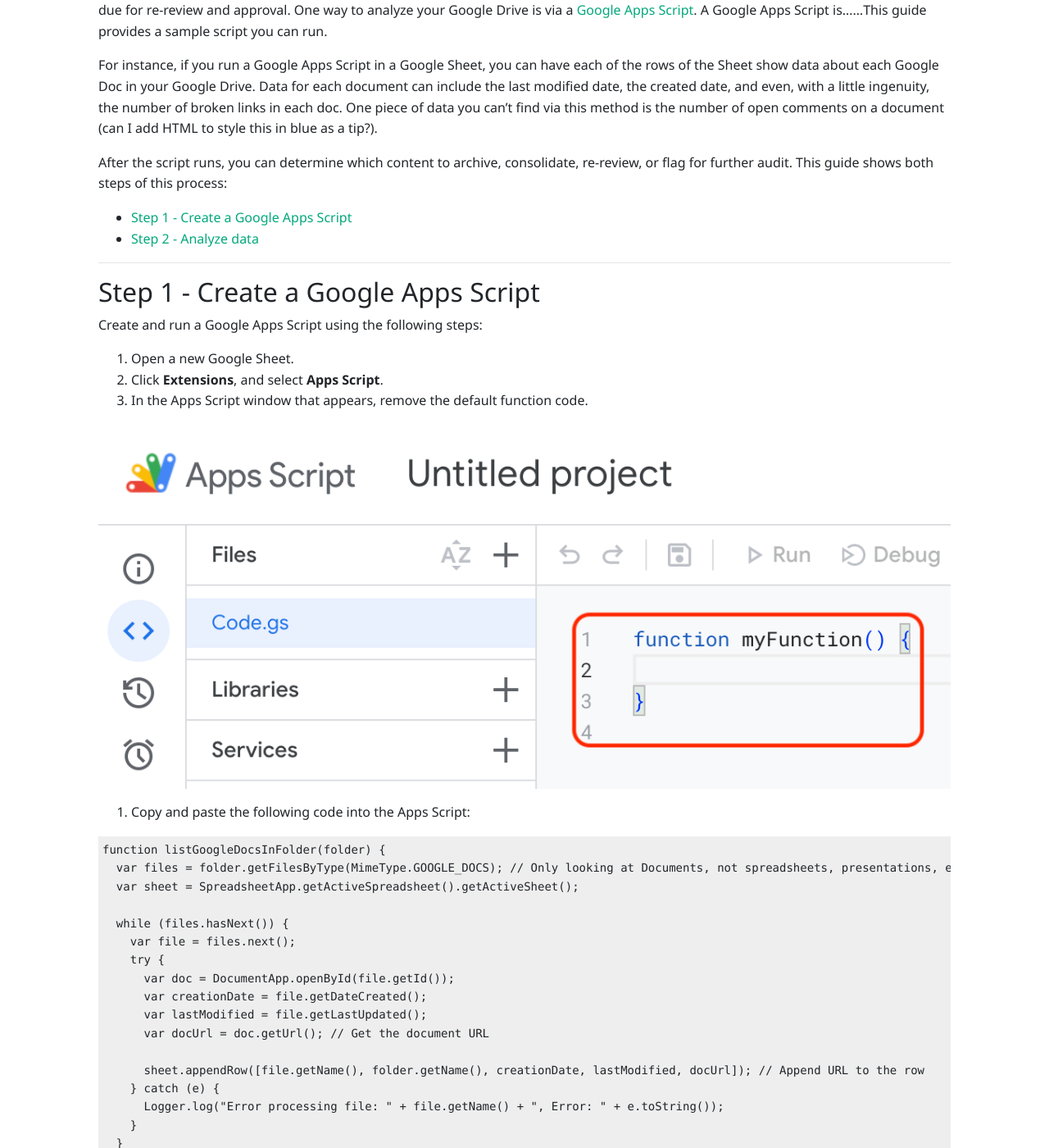
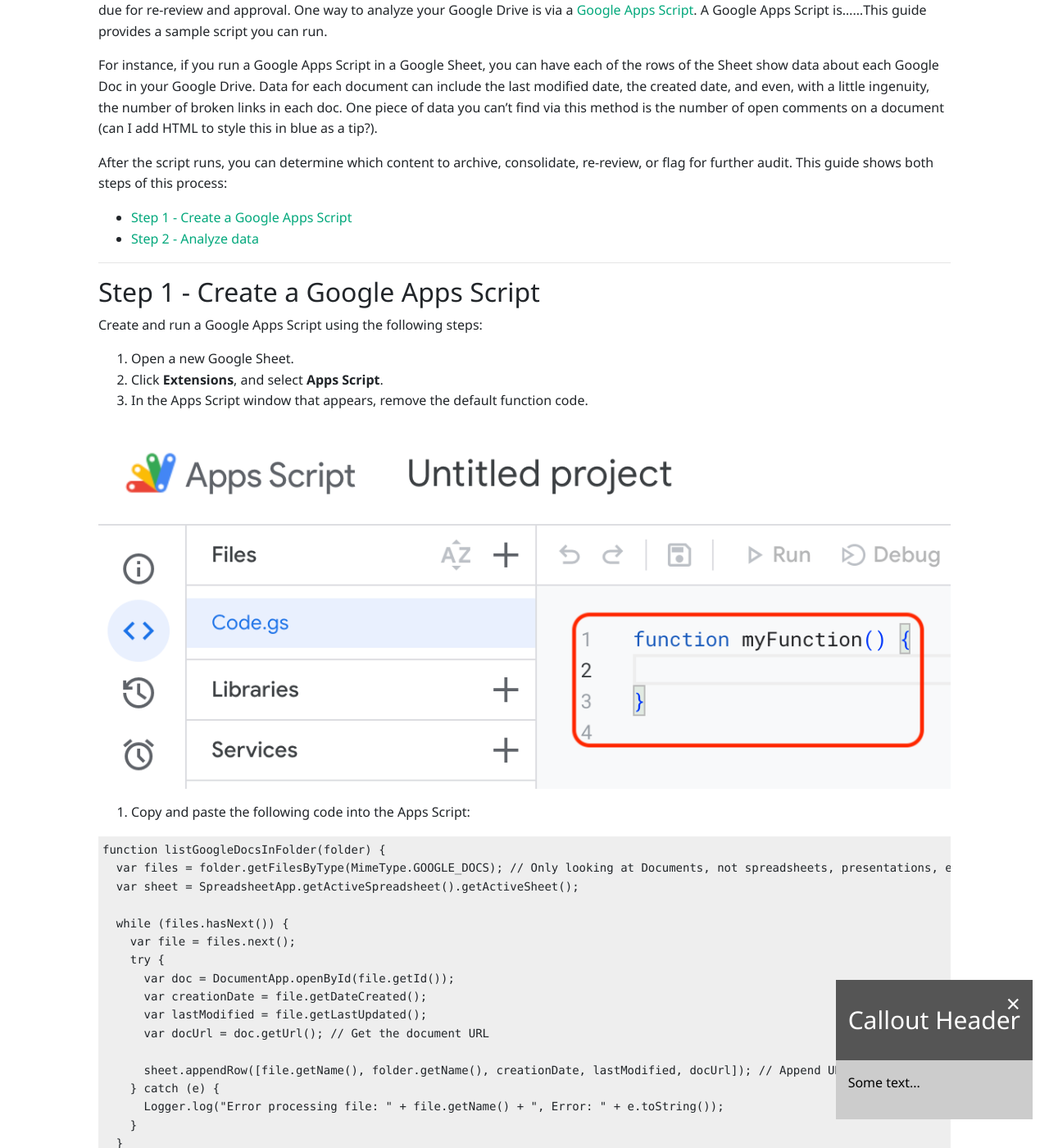
Before and after one commit to stumblefiend/jeremy.pugh, a Jekyll site: the page built from assets/scripts/google-drive-content-review.md, in a window 1280 px wide and 1400 px high, scrolled down 435 px. Shown: the whole window at 82% size. Built offline with Jekyll 4.4.1, drawn with Linux system fonts in a browser that asks for light colours; nearby versions of some CDN libraries; our own code applies the rules of GitHub Pages for plain Markdown files.

Commit message:
Update theme.css

```diff
--- a/assets/css/theme.css
+++ b/assets/css/theme.css
@@ -1,6 +1,40 @@
 /*!
  * Mundana Jekyll Theme (https://www.wowthemes.net/mundana-jekyll-theme/)
  */
+
+/* Callout box - fixed position at the bottom of the page */
+.callout {
+  position: fixed;
+  bottom: 35px;
+  right: 20px;
+  margin-left: 20px;
+  max-width: 300px;
+}
+
+/* Callout header */
+.callout-header {
+  padding: 25px 15px;
+  background: #555;
+  font-size: 30px;
+  color: white;
+}
+
+/* Callout container/body */
+.callout-container {
+  padding: 15px;
+  background-color: #ccc;
+  color: black
+}
+
+/* Close button */
+.closebtn {
+  position: absolute;
+  top: 5px;
+  right: 15px;
+  color: white;
+  font-size: 30px;
+  cursor: pointer;
+}
 
 body {
 	overflow-x:hidden;
```
